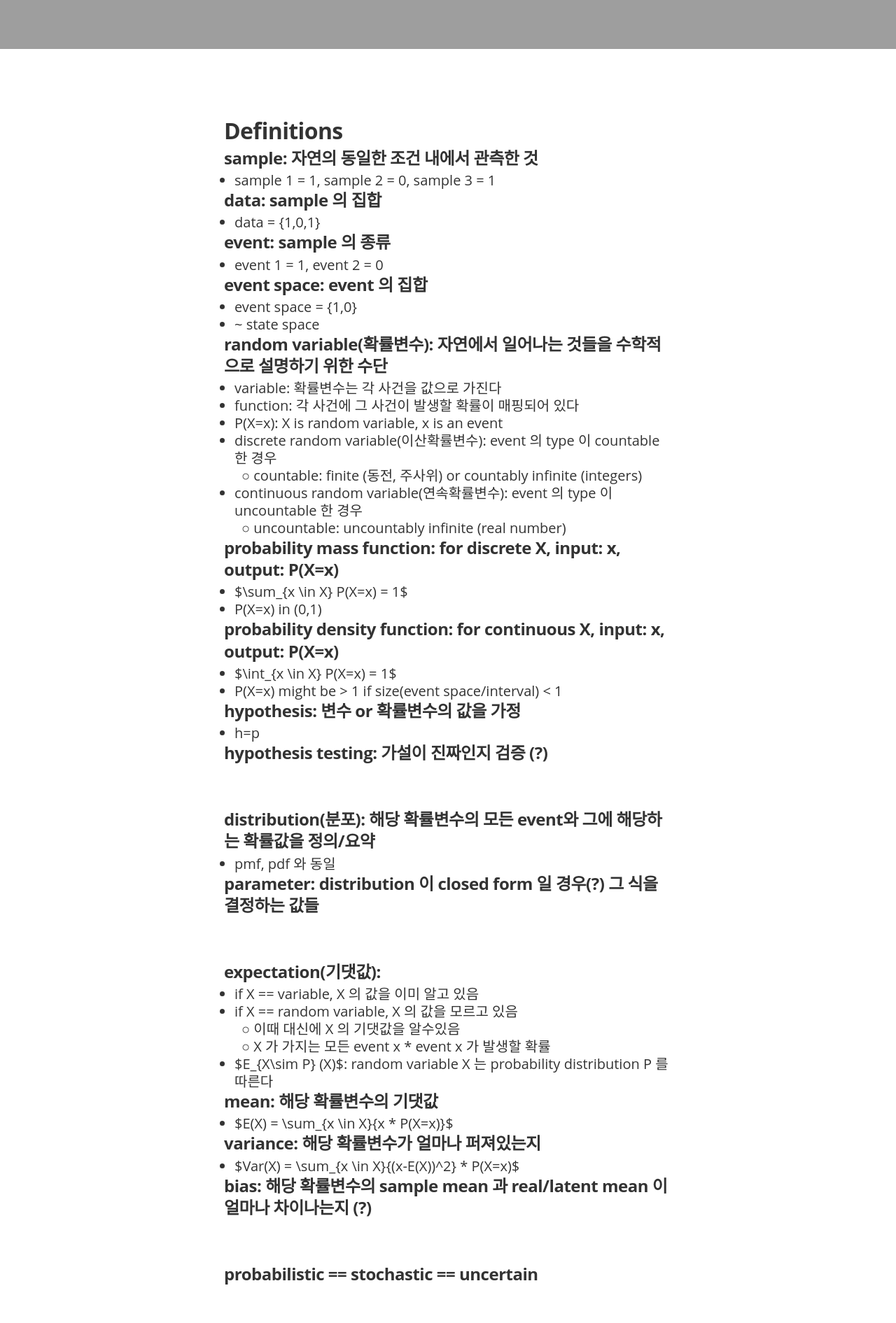
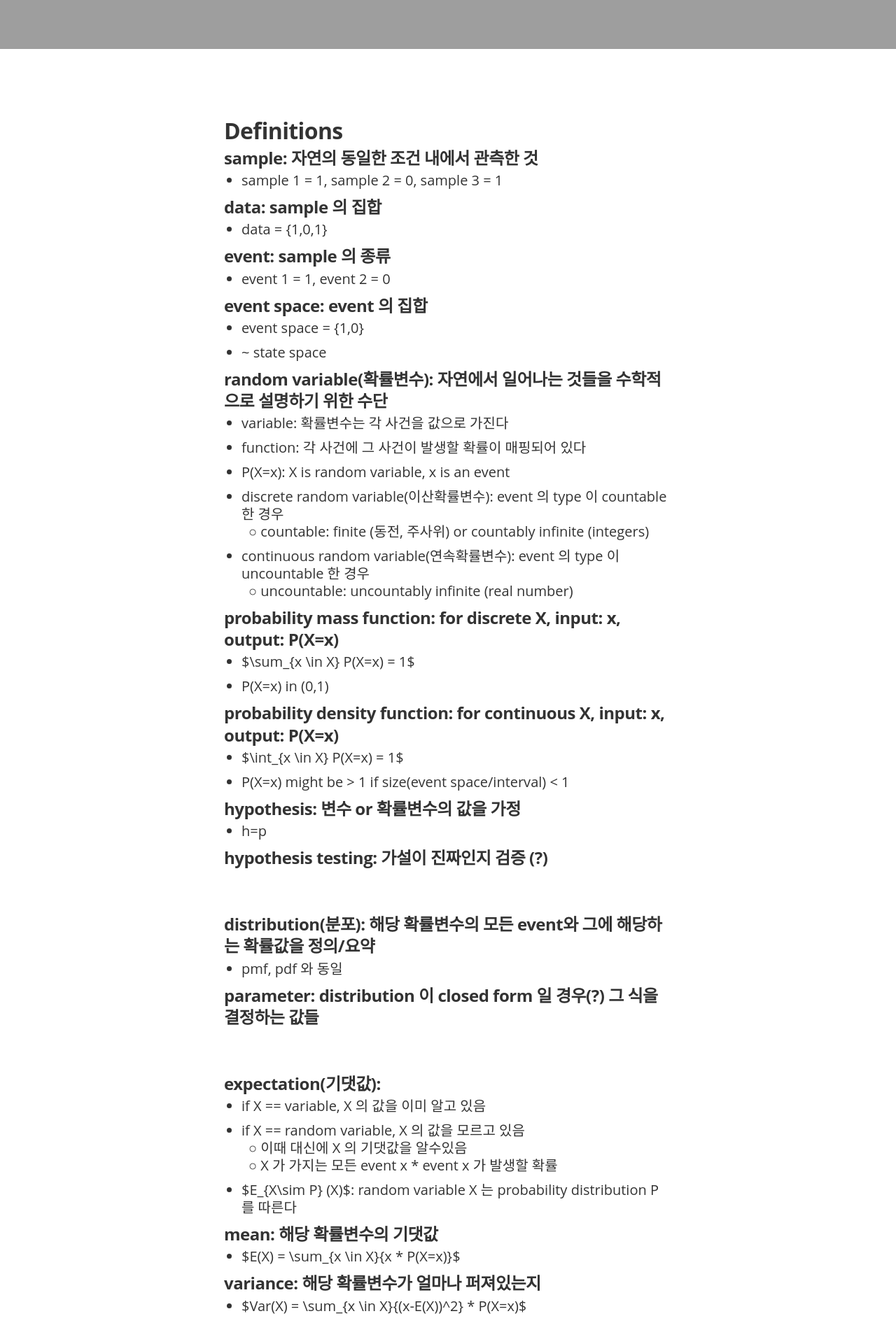
Before and after one commit to minniie/minniie.github.io, a Jekyll site: the page built from _posts/2021-07-27-probability.markdown, in a window 1280 px wide. Shown: the part 830-2721 px from the top of the page at 70% size. Built offline with Jekyll 4.4.1, drawn with Linux system fonts in a browser that asks for light colours; nearby versions of some CDN libraries; some web fonts are replaced; grey boxes are pictures that could not be loaded.

Commit message:
Update main.sass

```diff
--- a/css/main.sass
+++ b/css/main.sass
@@ -440,8 +440,8 @@ body
       font-style: normal
       font-size: 20px
       line-height: 25px
-      margin-left: 15px
-      margin-bottom: 0px
+      margin-left: 25px
+      margin-bottom: 10px
       padding-top: 0px
 
     ol li
```
